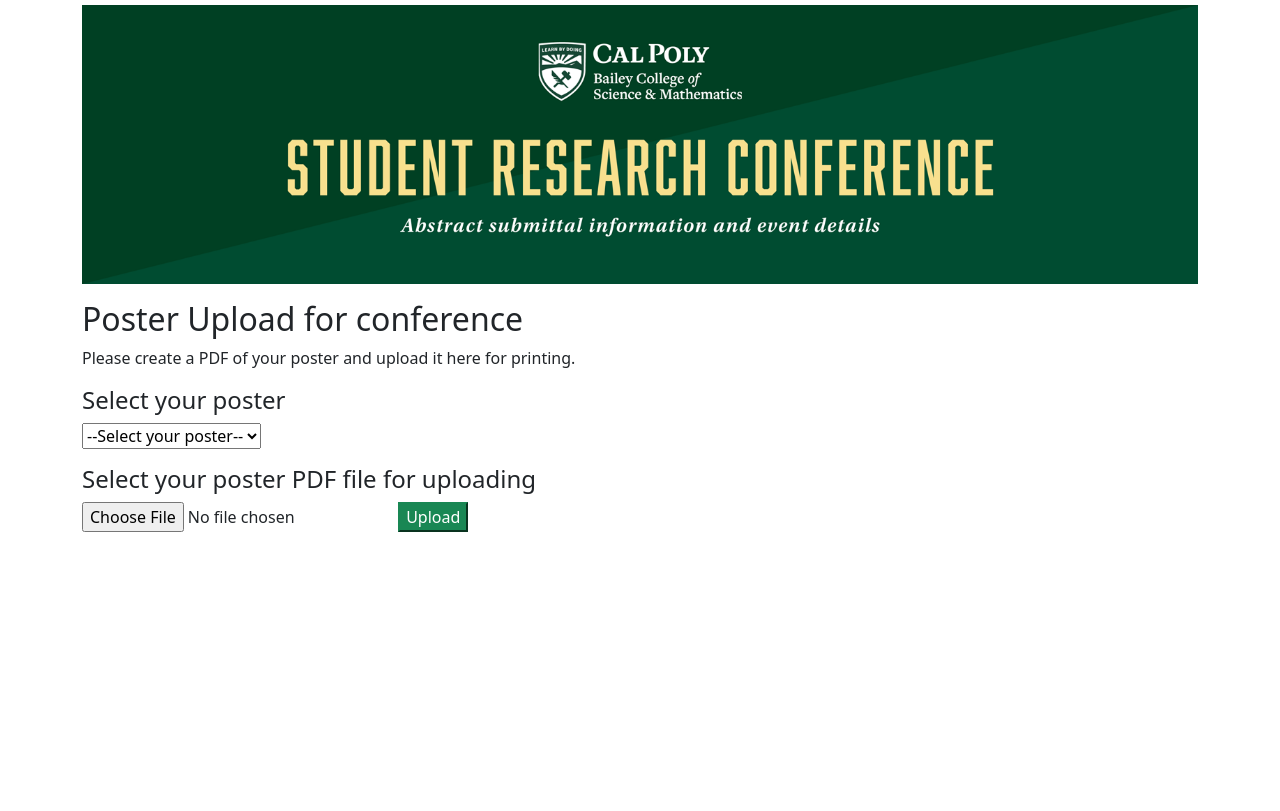
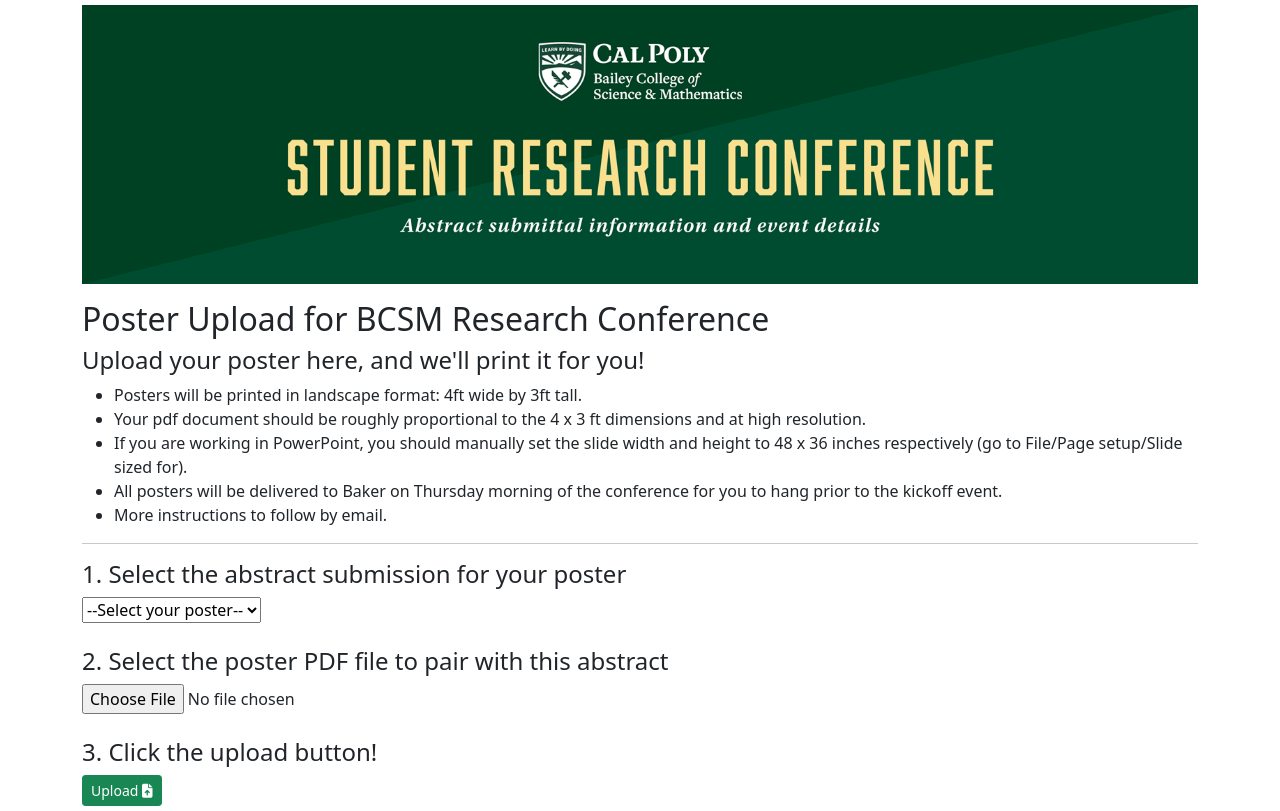
Before and after one commit to tbensky/conference-org, a CodeIgniter app: page /conference/index.php/start/posterupload in a window 1280 px wide. Before the commit the page ends 532 px from the top, so only its background shows below. Run offline with CodeIgniter, Linux system fonts and the light colour scheme; data that the repository does not hold is empty; some libraries are stand-ins or nearby versions.

Commit message:
poster upload and other tweaks

```diff
--- a/application/views/posterupload.php
+++ b/application/views/posterupload.php
@@ -11,7 +11,19 @@ echo "<div id='row'>";
 
 echo "<center><img src=$logo class='img-fluid'></center>";
 echo "<p/><p/>";
-echo "<h2>Poster Upload for $year conference</h2>";
+echo "<h2>Poster Upload for $year BCSM Research Conference</h2>";
+
+echo<<<intro
+<h4>Upload your poster here, and we'll print it for you!</h4>
+<ul>
+<li> Posters will be printed in landscape format: 4ft wide by 3ft tall.
+<li> Your pdf document should be roughly proportional to the 4 x 3 ft dimensions and at high resolution.
+<li> If you are working in PowerPoint, you should manually set the slide width and height to 48 x 36 inches respectively (go to File/Page setup/Slide sized for).
+<li> All posters will be delivered to Baker on Thursday morning of the conference for you to hang prior to the kickoff event.
+<li> More instructions to follow by email.
+</ul>
+<hr/>
+intro;
 
 function sanitizeFileName($filename) {
     // Remove path information
@@ -47,9 +59,11 @@ if (isset($_POST['submit'])) {
         // Move the file from temp directory to your desired folder
 
         if(move_uploaded_file($fileTmpPath, $dest_path)) {
-            echo "Your poster file has been successfully uploaded.  Here's what we received (please check it): ";
+            echo "Your poster file has been successfully uploaded. No confirmation email will be sent.  Here's what we received (please check it): ";
             $url = base_url() . "/uploads/$newFileName";
             echo "<a href=$url target='_blank'>Your poster</a>";
+            echo "<br/>";
+            echo "Link to your poster PDF: <input type=text value='$url'>";
         } else {
             echo 'There was an error moving the file.';
         }
@@ -60,13 +74,6 @@ if (isset($_POST['submit'])) {
     echo "</div></div>";
     return;
 }
-
-echo<<<RET
-Please create a PDF of your poster and upload it here for printing.
-RET;
-
-
-echo "<p/><p/>";
 
 
 $q = $this->db->query("select * from entry where year=? and format='poster'",[$year]);
@@ -90,7 +97,7 @@ foreach ($q->result_array() as $row)
     $poster = rtrim($poster,"_");
     $clean = preg_replace("/[[:punct:]]+/", "", $row['title']);
     $clean = preg_replace("/\p{P}+/u", "", $clean);
-    $id = trim($year . "-" . $dept. "-" . $poster . "-" . substr($clean,0 ,20));
+    $id = trim($year . "-" . $dept. "-" . $poster . "-" . substr($clean,0 ,30));
     $select = "$id,<option value=\"" . $id . "\">" . $id . "</option>";
     array_push($op,$select);
 }
@@ -98,7 +105,7 @@ foreach ($q->result_array() as $row)
 $url = site_url() . "/start/posterupload";
 echo "<form action={$url} method='POST' enctype='multipart/form-data'>";
 
-echo "<h4>Select your poster</h4>";
+echo "<h4>1. Select the abstract submission for your poster</h4>";
 echo "<select name='poster_name'>";
 sort($op);
 $op = array_merge(["0,<option>--Select your poster--</option>"],$op);
@@ -108,12 +115,17 @@ foreach($op as $x) {
 }
 echo "</select>";
 
-echo "<p/><p/>";
 
 echo<<<RET1
-<h4>Select your poster PDF file for uploading</h4>
+<br/><br/>
+<h4>2. Select the poster PDF file to pair with this abstract</h4>
 <input type="file" name="myfile">
-<button class="btn-success" type="submit" name="submit">Upload</button>
+
+<br/><br/>
+<h4>3. Click the upload button!</h4>
+
+
+<button class="btn btn-success btn-sm" type="submit" name="submit">Upload <i class="fa-solid fa-file-arrow-up"></i></button>
 RET1;
 
 echo "</form>";
```
Also changed, not shown: application/views/getemails.php (+8 -7 lines), application/views/start.php (+5 -2 lines).
